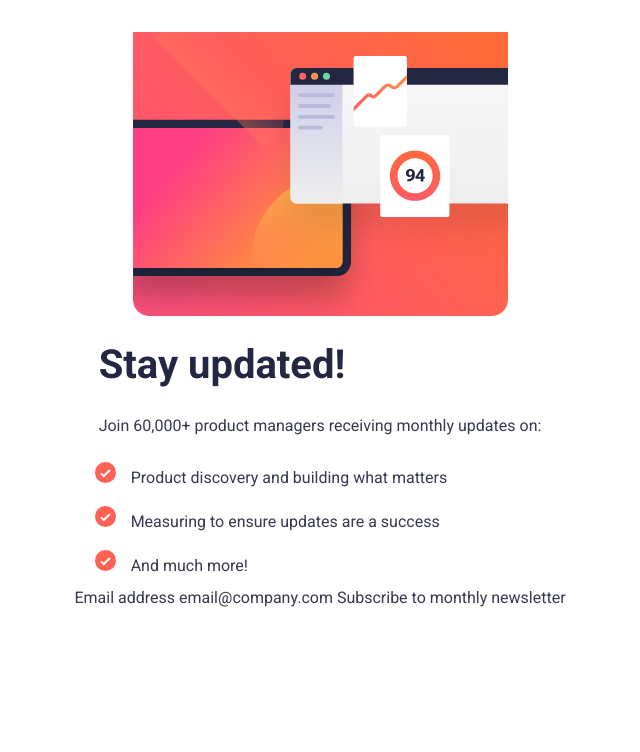
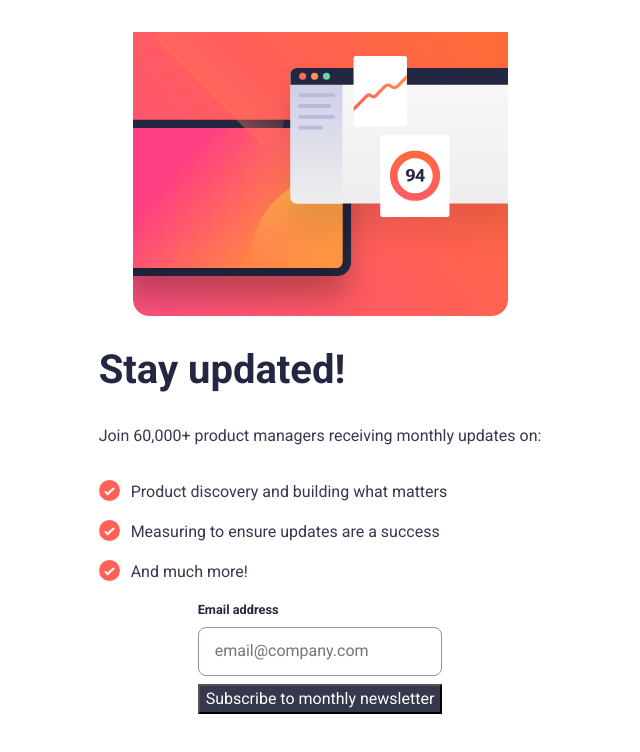
Before and after one commit to sclingan/newsletter-sign-up, a React (Vite) app: page / in a window 1280 px wide. Shown: the top 752 px of the page, without its empty margins (320-960 px from the left). Built offline with nearby package versions, Linux system fonts and the light colour scheme.

Commit message:
Adding form, inputs and button

```diff
--- a/src/App.css
+++ b/src/App.css
@@ -54,30 +54,52 @@ main {
 }
 
 section {
-  padding-inline: 1rem;
+  padding-inline: 1.5rem;
 }
 
 h2 {
   color: hsl(234, 29%, 20%);
   font-size: 2.5rem;
-  padding-block: 1.2rem;
+  padding-block: 1.5rem;
 }
 
 p {
+  padding-bottom: 2rem;
+}
+
+ul {
+  margin: 0;
+  padding: 0;
+  list-style-type: none;
+  padding-right: 1.5rem;
+}
+
+li {
+  background-image: url(../public/images/icon-list.svg);
+  background-repeat: no-repeat;
+  padding-left: 2rem;
   padding-bottom: 1rem;
 }
 
-ul {
-  list-style-image: url(../public/images/icon-list.svg);
-  margin: 0;
-  padding-left: 1.5rem;
+form {
+  display: flex;
+  flex-direction: column;
+  gap: 0.5rem;
 }
 
-li {
-  padding-block: 0.5rem;
-  padding-left: 0.5rem;
+label {
+  font-weight: 700;
+  font-size: 0.8rem;
+  color: hsl(234, 29%, 20%);
 }
 
-form {
-  padding-inline: 1rem;
+input[type=email] {
+  padding: 0.7rem 1rem;
+  border: 0.1rem solid hsl(231, 7%, 60%);
+  border-radius: 0.5rem;
+}
+
+button {
+  color: hsl(0, 0%, 100%);
+  background-color: hsl(235, 18%, 26%);
 }/*# sourceMappingURL=App.css.map */
--- a/src/App.scss
+++ b/src/App.scss
@@ -23,32 +23,52 @@ main {
 }
 
 section {
-    padding-inline: 1rem;
+    padding-inline: 1.5rem;
 }
 
 h2 {
     color: $neutral-slate-grey;
     font-size: 2.5rem;
-    padding-block: 1.2rem;
+    padding-block: 1.5rem;
 }
 
 p {
+    padding-bottom: 2rem;
+}
+
+ul {
+    margin: 0;
+    padding: 0;
+    list-style-type: none;
+    padding-right: 1.5rem;
+}
+
+li {
+    background-image: url(../public/images/icon-list.svg);
+    background-repeat: no-repeat;
+    padding-left: 2rem;
     padding-bottom: 1rem;
 }
 
-ul {
-    list-style-image: url(../public/images/icon-list.svg);
-    margin: 0;
-    padding-left: 1.5rem;
+form {
+    display: flex;
+    flex-direction: column;
+    gap: 0.5rem;
 }
 
-li {
-    // background-image: url(../public/images/icon-list.svg);
-    // background-repeat: no-repeat;
-    padding-block: 0.5rem;
-    padding-left: 0.5rem;
+label {
+    font-weight: $fw-700;
+    font-size: 0.8rem;
+    color: $neutral-slate-grey;
 }
 
-form {
-    padding-inline: 1rem;
+input[type='email'] {
+    padding: 0.7rem 1rem;
+    border: 0.1rem solid $neutral-grey;
+    border-radius: 0.5rem;
 }
+
+button {
+    color: $neutral-white;
+    background-color: $neutral-charcoal-grey;
+}
--- a/src/form.tsx
+++ b/src/form.tsx
@@ -3,10 +3,9 @@
 function Form() {
     return(
         <form>
-             Email address
-             email@company.com
-
-             Subscribe to monthly newsletter
+             <label htmlFor='email'>Email address</label>
+             <input type='email' id='email' placeholder='email@company.com'></input>
+             <button>Subscribe to monthly newsletter</button>
         </form>
     )
 }
```
Also changed, not shown: 1 other file (tests, documents, lock files or other folders).
